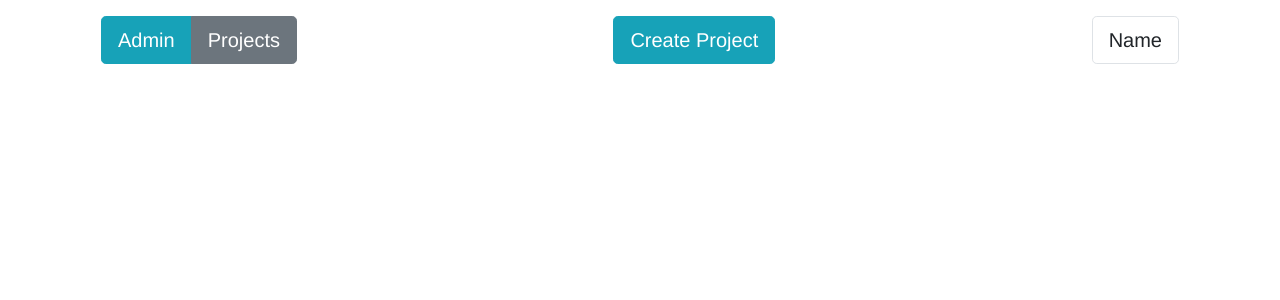
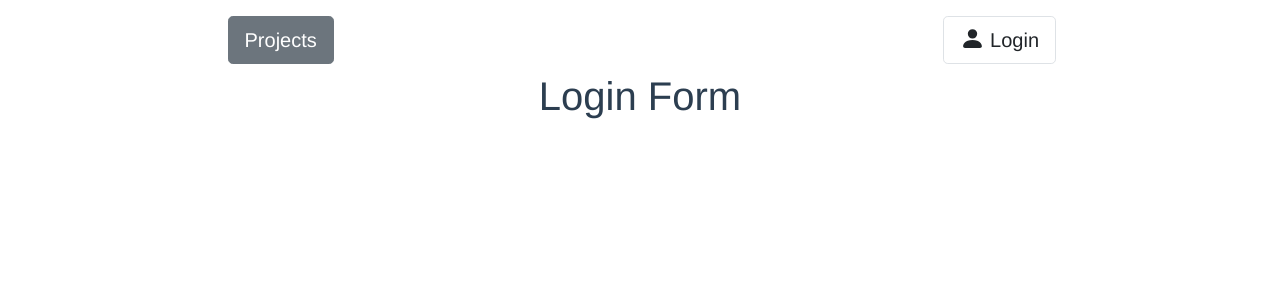
Before and after one commit to pedronieto84/vue-marzo-itacademy-project, a Vue app: page /login-form in a window 1280 px wide. Shown: the top 300 px of the page. Built offline with nearby package versions, Linux system fonts and the light colour scheme; the HTML template or start-up script is replaced by a standard one.

Commit message:
navbar works

```diff
--- a/src/components/Navbar.vue
+++ b/src/components/Navbar.vue
@@ -1,17 +1,101 @@
 <template>
-  <div>
-    <b-navbar class="mt-2">
+  <b-row class="row-nav d-flex justify-content-around">
+    <div class="container-fluid">
+      <b-navbar toggleable="sm" class="mt-2" fill="true">
+        <b-navbar-toggle target="nav-collapse"></b-navbar-toggle>
+        <b-collapse id="nav-collapse" is-nav>
+          <b-col>
             <b-button-group size="lg">
-        <b-button variant="info ">Admin</b-button>
-        <b-button>Projects</b-button>
+              <div :class="{ active: isNotAdmin }">
+                <b-button size="lg" variant="info">Admin</b-button>
+              </div>
+              <router-link :to="{ name: 'ProjectsPage' }"
+                ><b-button size="lg">Projects</b-button></router-link
+              >
             </b-button-group>
+          </b-col>
           <!-- Right aligned nav items -->
+          <b-col>
+            <div :class="{ visible: isNotLogged }">
+              <router-link :to="{ name: 'CreateProjectPage' }">
                 <b-button variant="info ml-auto" size="lg">
                   Create Project
                 </b-button>
-      <b-button variant=" ml-auto" size="lg border">
-        Name
+              </router-link>
+            </div>
+          </b-col>
+          <b-col>
+            <b-button variant=" ml-auto" size="lg border" @click="goToPage">
+              <b-icon icon="person-fill"></b-icon> {{ account }}
             </b-button>
+          </b-col>
+        </b-collapse>
       </b-navbar>
     </div>
+  </b-row>
 </template>
+<script>
+import store from "@/store";
+export default {
+  name: "Navbar",
+  data() {
+    return {
+      account: "Login",
+      isNotAdmin: true,
+      isNotLogged: true,
+    };
+  },
+
+  computed: {
+    isLoggedStore: function () {
+      return store.getters.getIsLogged;
+    },
+  },
+  watch: {
+    isLoggedStore: function () {
+      if (this.isLoggedStore) {
+        this.isNotLogged = false;
+        this.account = store.getters.getUserLogged.name;
+        if (!store.getters.getIsAdmin) {
+          this.isNotAdmin = true;
+        } else {
+          this.isNotAdmin = false;
+        }
+      } else {
+        this.isNotLogged = true;
+        this.account = "Login";
+        this.isNotAdmin = false;
+      }
+    },
+  },
+  methods: {
+    goToPage: function () {
+      if (
+        this.$router.currentRoute.name !== "LoginForm" &&
+        this.$router.currentRoute.name !== "MyAccountPage"
+      ) {
+        if (this.isNotLogged === true) {
+          this.$router.push({ name: "LoginForm" });
+        } else {
+          this.$router.push({ name: "MyAccountPage" });
+        }
+      }
+    },
+  },
+};
+</script>
+<style scoped>
+.row-navbar {
+  padding: 0;
+  margin: 0;
+}
+.active {
+  display: none;
+}
+.visible {
+  display: none;
+}
+button:hover {
+  cursor: pointer;
+}
+</style>
--- a/src/router/index.js
+++ b/src/router/index.js
@@ -1,8 +1,9 @@
 import Vue from "vue";
 import VueRouter from "vue-router";
 import ProjectsPage from "../views/ProjectsPage.vue";
-import CreateProjectPage from "../views/CreateProjectPage.vue"
+import CreateProjectPage from "../views/CreateProjectPage.vue";
 import MyAccountPage from "../views/MyAccountPage.vue";
+import LoginForm from "../views/LoginForm.vue"
 
 Vue.use(VueRouter);
 
@@ -26,16 +27,19 @@ const routes = [
   {
     path: "/create-project",
     name: "CreateProjectPage",
-    component: CreateProjectPage
+    component: CreateProjectPage,
   },
 
   {
     path: "/my-account-page",
     name: "MyAccountPage",
-    component: MyAccountPage
+    component: MyAccountPage,
   },
-
-
+  {
+    path: "/login-form",
+    name: "LoginForm",
+    component: LoginForm,
+  },
 ];
 
 const router = new VueRouter({
--- a/src/store/index.js
+++ b/src/store/index.js
@@ -10,7 +10,7 @@ export default new Vuex.Store({
     isAdmin: false,
     users: [],
     currentUser: Object,
-    userLogged: Object,
+    userLogged: { name: "Julius" },
     projects: [],
     currentProject: Object,
     techSet: [],
@@ -28,6 +28,9 @@ export default new Vuex.Store({
     },
     getCurrentUser: (state) => {
       return state.currentUser;
+    },
+    getUserLogged: (state) => {
+      return state.userLogged;
     },
     getProjects: (state) => {
       return state.projects;
--- /dev/null
+++ b/src/views/LoginForm.vue
@@ -0,0 +1,11 @@
+<template>
+  <h1>Login Form</h1>
+</template>
+
+<script>
+export default {
+  name: "LoginForm",
+};
+</script>
+
+<style></style>
```
Lines whose indentation alone changed are shown as unchanged.
